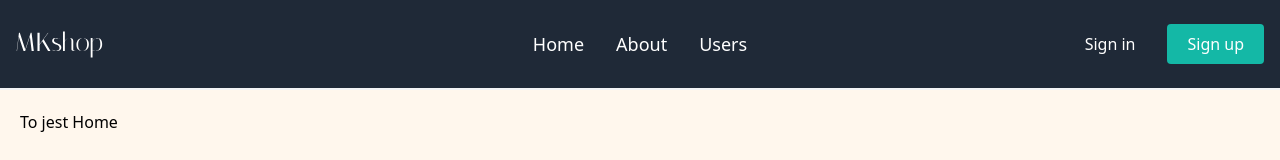
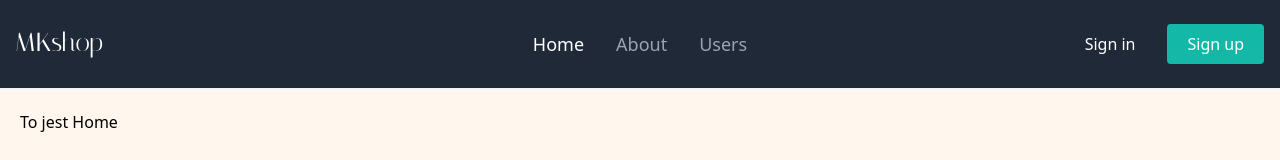
Before and after one commit to kunertmichal/nextjs-ecommerce, a Next.js app: page / in a window 1280 px wide. Shown: the top 160 px of the page. Built offline with nearby package versions, Linux system fonts and the light colour scheme.

Commit message:
change color of nav link when selected

```diff
--- a/components/Header.tsx
+++ b/components/Header.tsx
@@ -3,6 +3,7 @@ import Link from "next/link";
 import { MdMenu } from "react-icons/md";
 import { Button } from "./Button";
 import { MainLogo } from "./MainLogo";
+import { NavLink } from "./NavLink";
 
 const LINKS = [
   {
@@ -44,7 +45,7 @@ export const Header = () => {
           <ul className="flex flex-col items-center space-y-4 md:space-y-0 md:flex-row md:items-start">
             {LINKS.map(({ text, to }) => (
               <li key={text} className="px-4 text-lg">
-                <Link href={to}>{text}</Link>
+                <NavLink to={to}>{text}</NavLink>
               </li>
             ))}
           </ul>
--- /dev/null
+++ b/components/NavLink.tsx
@@ -0,0 +1,19 @@
+import Link from "next/link";
+import { useRouter } from "next/router";
+import { ReactNode } from "react";
+
+interface Props {
+  to: string;
+  children: ReactNode;
+}
+
+export const NavLink = ({ to, children }: Props) => {
+  const router = useRouter();
+  const isSelected = router.pathname === to;
+
+  return (
+    <Link href={to}>
+      <a className={isSelected ? "text-white" : "text-gray-400"}>{children}</a>
+    </Link>
+  );
+};
```
